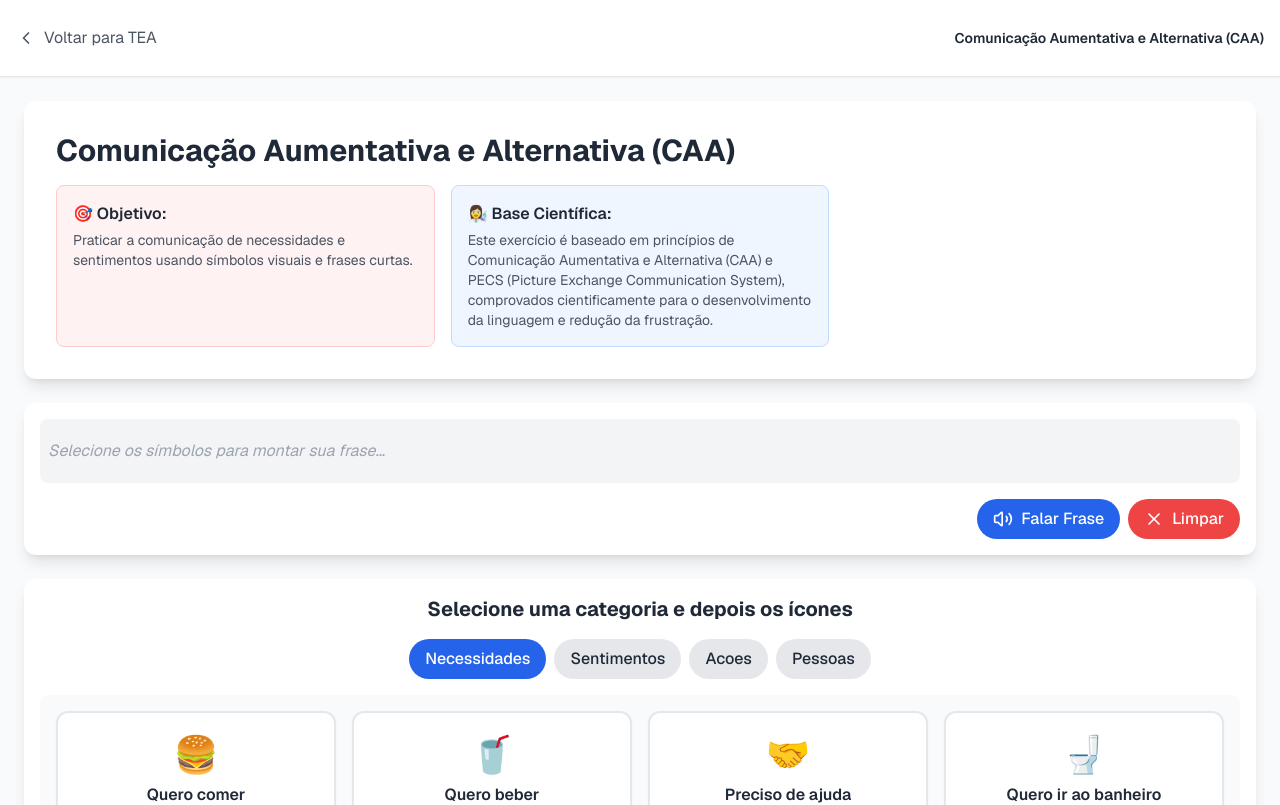
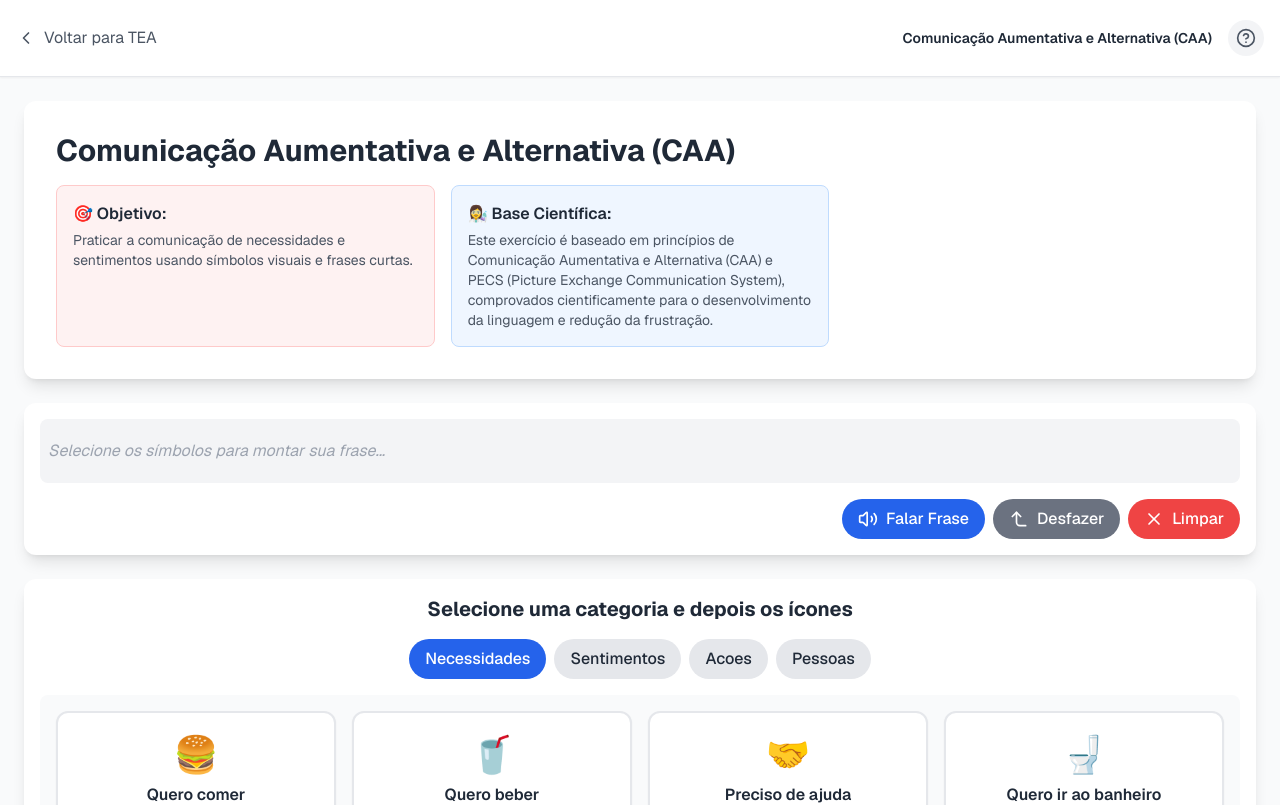
Before and after one commit to ClaudemirWork/teaplus-working, a Next.js app: page /caa in a window 1280 px wide. Shown: the top 805 px of the page. Built offline with nearby package versions, Linux system fonts and the light colour scheme.

Commit message:
Correções na jogabilidade do CAA e inclusão de explicações de como jogar

```diff
--- a/app/caa/page.tsx
+++ b/app/caa/page.tsx
@@ -2,7 +2,7 @@
 
 import React, { useState } from 'react';
 import Link from 'next/link';
-import { ChevronLeft, X, Volume2, Plus, CornerLeftUp } from 'lucide-react';
+import { ChevronLeft, X, Volume2, CornerLeftUp, HelpCircle } from 'lucide-react';
 import { useRouter } from 'next/navigation';
 
 export default function CAAActivityPage() {
@@ -10,6 +10,7 @@ export default function CAAActivityPage() {
     const [selectedCategory, setSelectedCategory] = useState('necessidades');
     const [message, setMessage] = useState('');
     const [selectedSymbols, setSelectedSymbols] = useState([]);
+    const [showInstructions, setShowInstructions] = useState(false);
 
     // Estrutura de dados para os símbolos organizada por categorias
     const symbols = {
@@ -61,7 +62,6 @@ export default function CAAActivityPage() {
     };
 
     const handleSymbolClick = (symbol) => {
-        // Constrói a frase com base nos símbolos selecionados
         setSelectedSymbols(prevSymbols => [...prevSymbols, symbol]);
         speakText(symbol.text);
     };
@@ -73,12 +73,17 @@ export default function CAAActivityPage() {
 
     const handleSpeakSentence = () => {
         if (selectedSymbols.length > 0) {
-            const sentence = selectedSymbols.map(s => s.text).join(', ');
+            const sentence = selectedSymbols.map(s => s.text).join(' ');
             speakText(sentence);
             setMessage(`Frase: ${sentence}`);
         } else {
             setMessage('Selecione um símbolo primeiro.');
         }
+    };
+
+    const handleUndo = () => {
+        setSelectedSymbols(prevSymbols => prevSymbols.slice(0, -1));
+        setMessage('');
     };
 
     return (
@@ -96,11 +101,38 @@ export default function CAAActivityPage() {
                         <span className="text-sm font-semibold text-gray-800">
                             {activityInfo.title}
                         </span>
+                        <button
+                            onClick={() => setShowInstructions(!showInstructions)}
+                            className="p-2 rounded-full bg-gray-100 text-gray-600 hover:bg-gray-200 transition-colors"
+                        >
+                            <HelpCircle size={20} />
+                        </button>
                     </div>
                 </div>
             </header>
 
             <main className="p-4 sm:p-6 max-w-7xl mx-auto w-full">
+                {/* Instruções de "Como Jogar" */}
+                {showInstructions && (
+                    <div className="bg-white rounded-xl shadow-lg p-6 sm:p-8 mb-6">
+                        <h2 className="text-xl font-bold text-gray-800 mb-2">Como Jogar</h2>
+                        <ul className="list-disc list-inside text-sm text-gray-600 space-y-2">
+                            <li>**Selecione uma Categoria** para ver os símbolos disponíveis.</li>
+                            <li>Clique nos **ícones** para adicionar as palavras à sua frase.</li>
+                            <li>A frase que você está construindo aparecerá na **barra verde** no topo.</li>
+                            <li>Use o botão **Falar Frase** para ouvir a frase completa.</li>
+                            <li>Use o botão **Limpar** para começar uma nova frase.</li>
+                            <li>Use o botão **Desfazer** para remover a última palavra adicionada.</li>
+                        </ul>
+                        <button
+                            onClick={() => setShowInstructions(false)}
+                            className="mt-4 text-sm text-blue-600 font-semibold hover:underline"
+                        >
+                            Entendi, fechar instruções
+                        </button>
+                    </div>
+                )}
+
                 {/* Cabeçalho da Atividade */}
                 <div className="bg-white rounded-xl shadow-lg p-6 sm:p-8 mb-6">
                     <h1 className="text-2xl sm:text-3xl font-bold text-gray-800 mb-4">{activityInfo.title}</h1>
@@ -137,6 +169,13 @@ export default function CAAActivityPage() {
                         >
                             <Volume2 size={20} />
                             <span>Falar Frase</span>
+                        </button>
+                        <button
+                            onClick={handleUndo}
+                            className="flex items-center space-x-2 px-4 py-2 rounded-full bg-gray-500 text-white font-medium hover:bg-gray-600 transition-colors"
+                        >
+                            <CornerLeftUp size={20} />
+                            <span>Desfazer</span>
                         </button>
                         <button
                             onClick={handleClearSentence}
```
